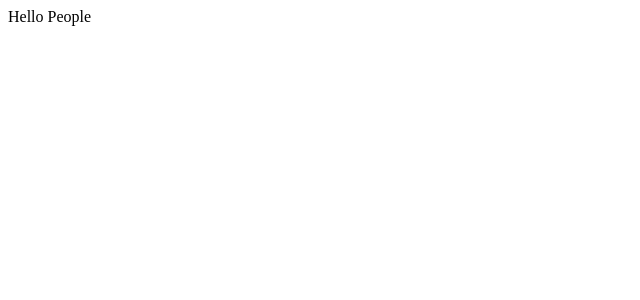
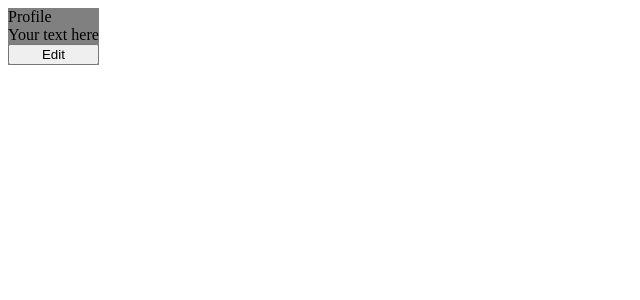
Before and after one commit to feindreh/cv-project, a React (Create React App) app: page / in a window 1280 px wide. Shown: the top 300 px of the page, without its empty margins (0-640 px from the left). Built offline with nearby package versions, Linux system fonts and the light colour scheme.

Commit message:
add profile functionality

```diff
--- a/src/App.js
+++ b/src/App.js
@@ -1,4 +1,5 @@
 import React,{ Component } from "react";
+import Profile from "./components/Profile/profile"
 
 class App extends Component{
   constructor(){
@@ -8,7 +9,7 @@ class App extends Component{
 
   render(){
     return(
-      <>Hello People</>
+      <Profile/>
     )
   }
 
--- /dev/null
+++ b/src/components/Profile/profile.css
@@ -0,0 +1,8 @@
+
+
+#profile{
+    background-color: grey;
+    display: flex;
+    flex-direction: column;
+    width:fit-content;
+}
--- /dev/null
+++ b/src/components/Profile/profile.js
@@ -0,0 +1,54 @@
+import React,{ Component } from "react";
+import ProfileText from "./profileText";
+import "./profile.css"
+
+class Profile extends Component{
+  constructor(){
+    super();
+    this.state = {
+        text : "Your text here",
+        edit:false
+    }
+    this.updateText = this.updateText.bind(this)
+    this.toggleEdit = this.toggleEdit.bind(this)
+  }
+
+  updateText(e){
+    const newText = e.target.previousSibling.value
+    this.setState({
+      text: newText,
+    })
+    this.toggleEdit()
+  }
+
+  toggleEdit(){
+    this.setState({
+        edit: this.state.edit? false : true
+    })
+  }
+
+
+  render(){
+    if(this.state.edit === false){
+      return(
+        <div id="profile">
+            <div>Profile</div>
+            <div>{this.state.text}</div>
+            <button type="button" onClick={this.toggleEdit}>Edit</button>
+        </div>
+        )
+    }else{
+      return(
+        <div id="profile">
+            <div>Profile</div>
+            <textarea defaultValue={this.state.text}></textarea>
+            <button type="button" onClick={this.updateText}>Save</button>
+        </div>
+      )
+    }
+
+    }
+
+}
+
+export default Profile;
--- /dev/null
+++ b/src/components/Profile/profileText.js
@@ -0,0 +1,25 @@
+import React,{ Component } from "react";
+
+
+class ProfileText extends Component{
+  constructor(){
+    super();
+  }
+
+  render(){
+    if(this.props.edit){
+        return(
+            <div>{this.props.text}</div>
+        )
+    }else{
+        return(
+            <input defaultValue={this.props.text}></input>
+        )
+    }
+
+  }
+
+
+}
+
+export default ProfileText;
```
Also changed, not shown: src/components/profile.js (deleted, +0 -17 lines).
